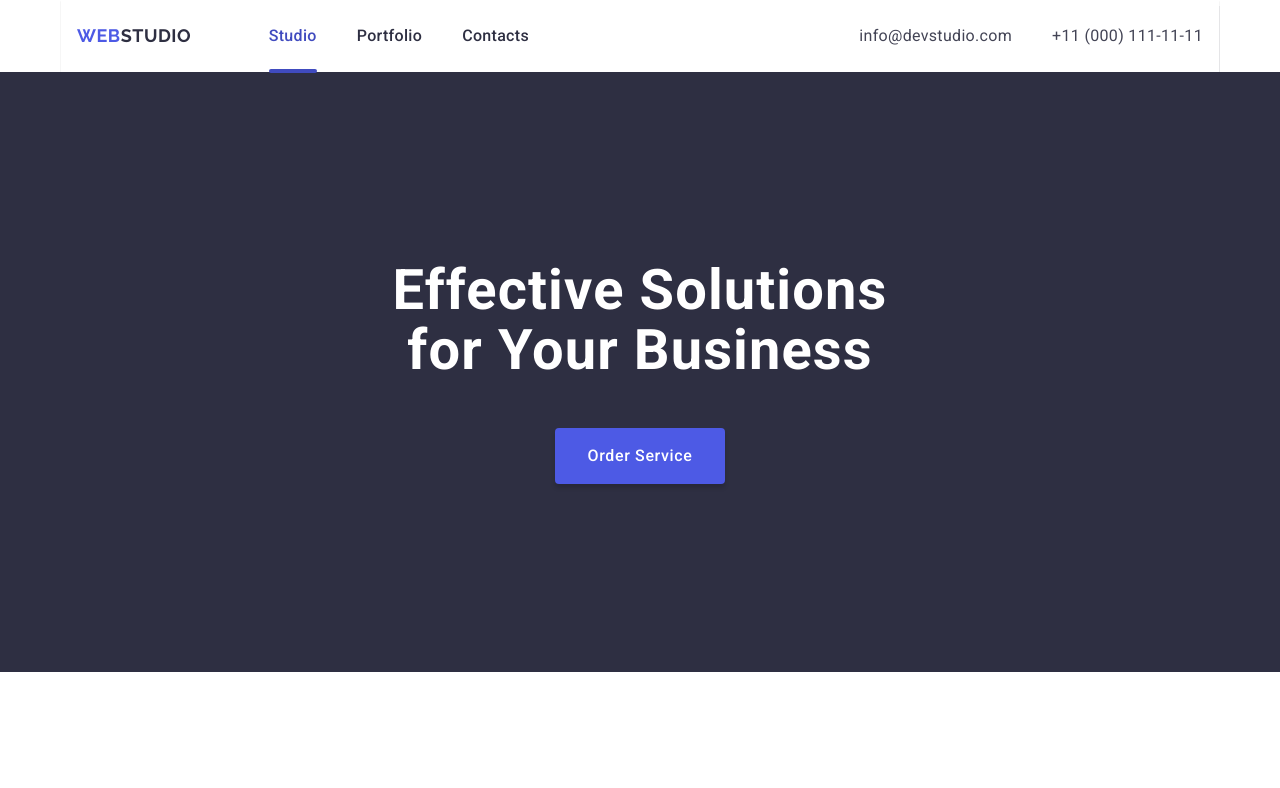
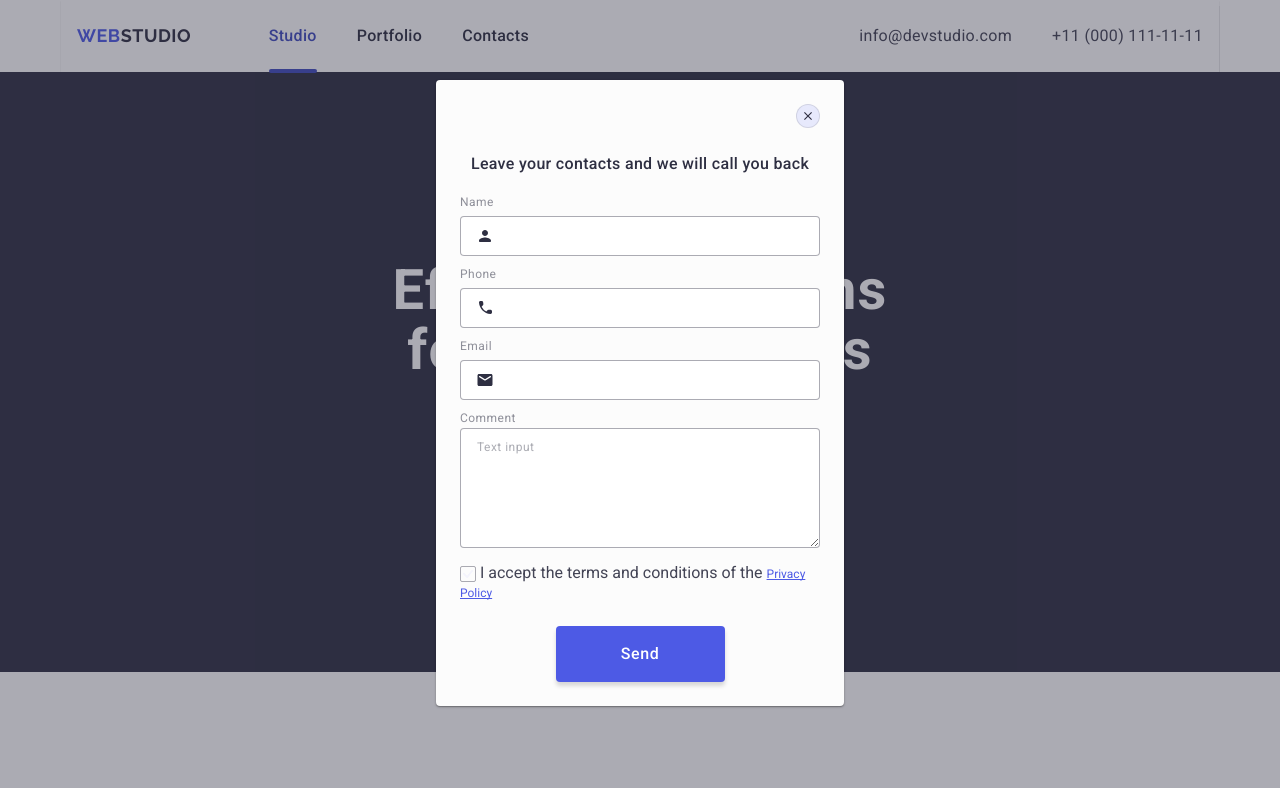
Before and after one commit to igorstein3/goit-markup-hw-05, a plain HTML site: page index.html in a window 1280 px wide. Shown: the top 788 px of the page. Drawn offline with nearby package versions, Linux system fonts and the light colour scheme.

Commit message:
add index file

```diff
--- a/css/style.css
+++ b/css/style.css
@@ -589,17 +589,14 @@ label {
 }
 .label {
   margin-top: 8px;
-}
-.label-text {
   color: #8e8f99;
   font-weight: 400;
   font-size: 12px;
   line-height: 1.6667;
   letter-spacing: 0.04em;
-  margin-bottom: 4px;
+  justify-content: flex-end;
 }
-
-.label:focus-within > .label-text + .input-box > .input-icon {
+.label:focus-within > .input-icon {
   fill: #4d5ae5;
 }
 .modal-form-input:focus-within {
@@ -624,6 +621,7 @@ label {
   width: 100%;
   height: 40px;
   padding: 8px 16px 8px 38px;
+  margin-top: 4px;
 }
 .comment-textarea {
   border: 1px solid rgba(46, 47, 66, 0.4);
--- a/index.html
+++ b/index.html
@@ -515,7 +515,7 @@
           </form>
         </div>
       </footer>
-      <div class="modal-overlay">
+      <div class="modal-overlay is-open">
         <div class="modal">
           <button type="button" class="transition close-button">
             <svg class="transition close-icon" width="8" height="8">
@@ -526,33 +526,49 @@
             Leave your contacts and we will call you back
           </p>
           <form class="modal-form">
-            <label class="label">
+            <div class="input-box">
+              <label class="label" for="name-input">
                 <span class="label-text">Name</span>
-              <div class="input-box">
                 <svg class="transition input-icon" width="18" height="24">
                   <use href="./images/icons.svg#icon-person-black"></use>
                 </svg>
-                <input class="modal-form-input" type="text" name="name" />
+                <input
+                  class="modal-form-input"
+                  type="text"
+                  name="name"
+                  id="name-input"
+                />
+              </label>
             </div>
-            </label>
-            <label class="label">
-              <span class="label-text">Phone</span>
             <div class="input-box">
+              <label class="label" for="tel-input">
+                Phone
                 <svg class="transition input-icon" width="18" height="24">
                   <use href="./images/icons.svg#icon-phone-black"></use>
                 </svg>
-                <input class="modal-form-input" type="tel" name="tel" />
+                <input
+                  class="modal-form-input"
+                  type="tel"
+                  name="tel"
+                  id="tel-input"
+                />
+              </label>
             </div>
-            </label>
-            <label class="label">
-              <span class="label-text">Email</span>
             <div class="input-box">
+              <label class="label" for="email-input">
+                Email
                 <svg class="transition input-icon" width="18" height="24">
                   <use href="./images/icons.svg#icon-email-black"></use>
                 </svg>
-                <input class="modal-form-input" type="email" name="email" />
+                <input
+                  class="modal-form-input"
+                  type="email"
+                  name="email"
+                  id="email-input"
+                />
+              </label>
             </div>
-            </label>
+
             <label class="label">
               <span class="label-text">Comment</span>
               <textarea
```
Lines whose indentation alone changed are shown as unchanged.
